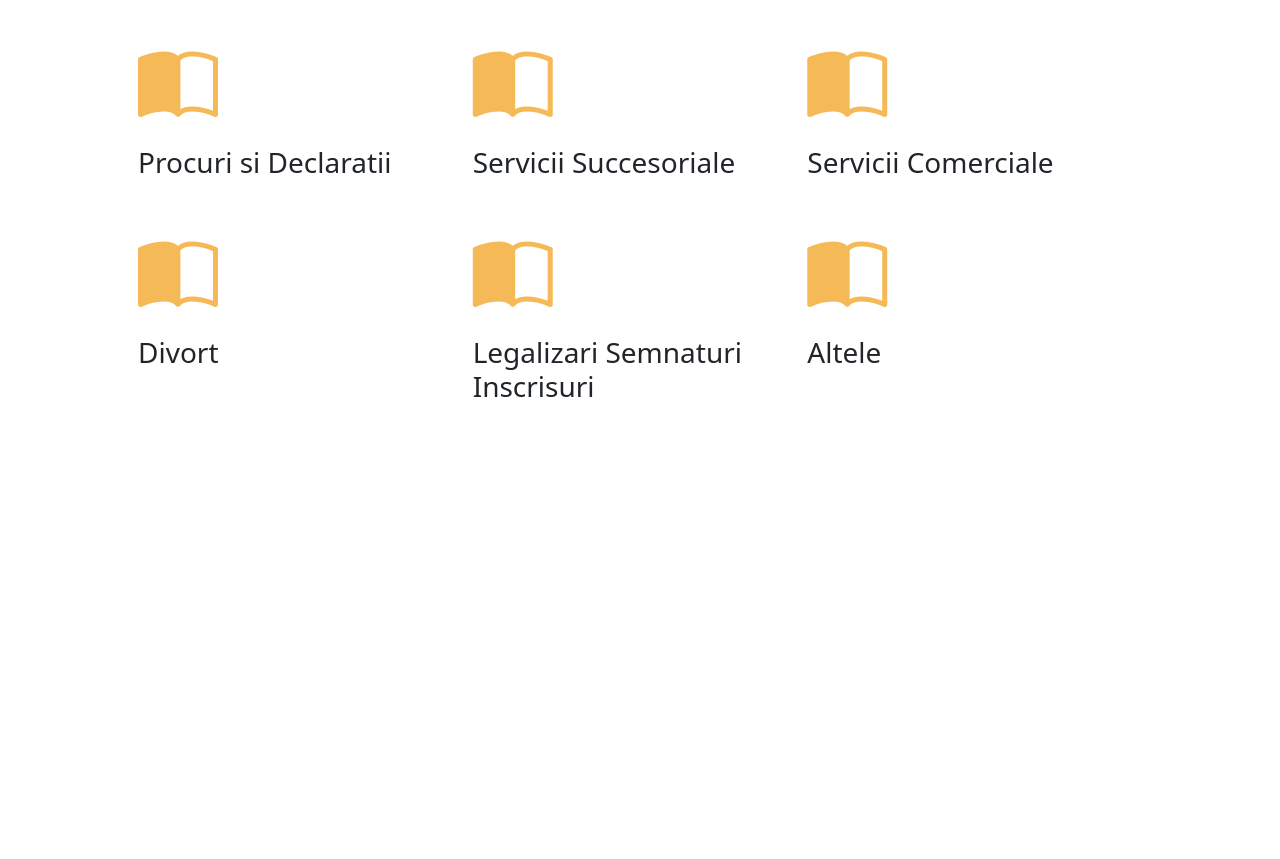
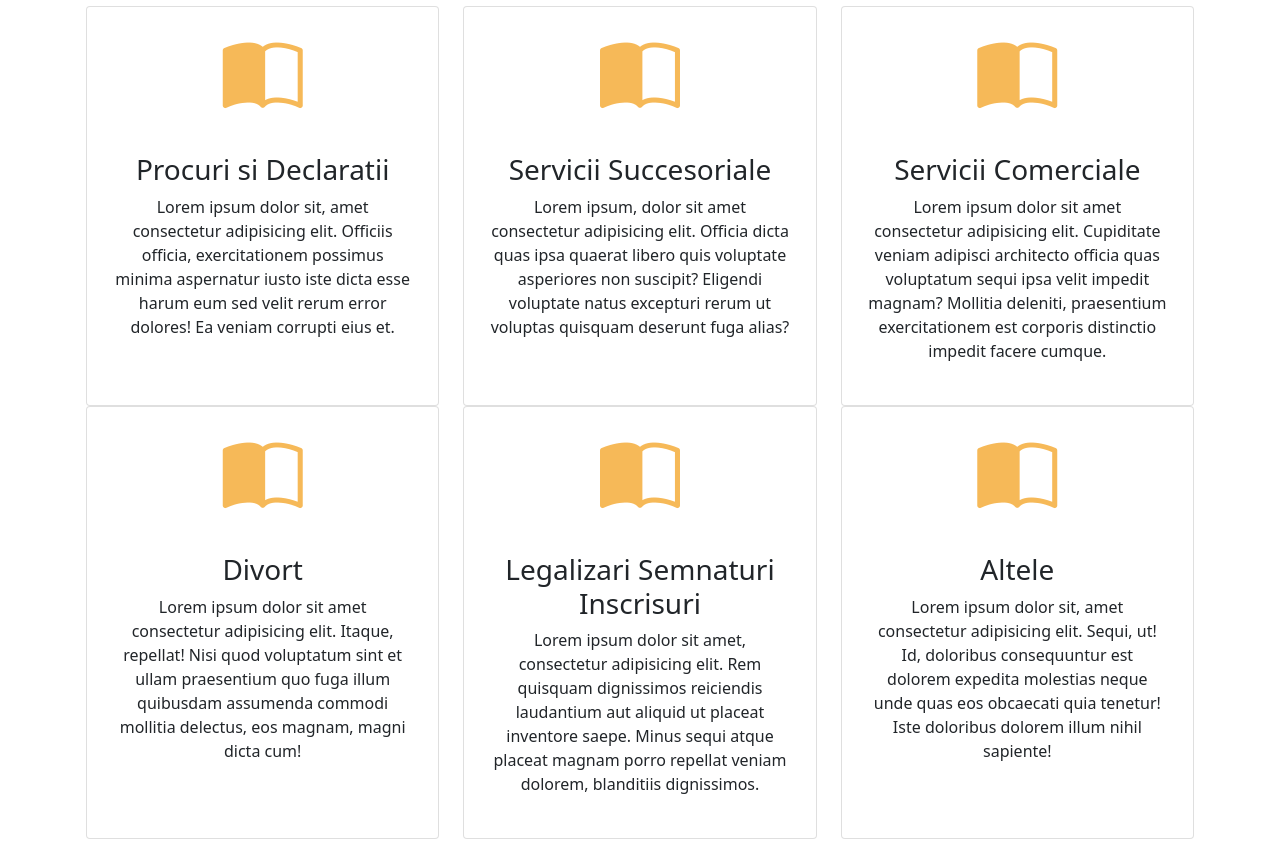
Before and after one commit to Mariusmar95/Site, a plain HTML site: page index.html in a window 1280 px wide. Shown: the part 260-1119 px from the top of the page. Before the commit the page ends 800 px from the top, so only its background shows below. Drawn offline with nearby package versions, Linux system fonts and the light colour scheme.

Commit message:
continuare

```diff
--- /dev/null
+++ b/contact.css
@@ -0,0 +1,39 @@
+*{
+    padding: 0;
+    margin: 0;
+  }
+.container {
+    max-width: 1224px;
+    width: 90%;
+    margin: 0 auto;
+  }
+
+.map{
+    display: flex;
+    justify-content: center;
+    margin: 20px;
+    padding: 20px;
+}
+
+
+
+.cards{
+    display: flex;
+    justify-content:space-around;
+    align-items: center;
+}
+
+.card{
+    background-color: hsl(180, 42%, 91%);
+    text-align: center;
+    margin:10px;
+    height: 15vh;
+    width: 20vh;
+    padding-top: 30px;
+}
+
+@media(max-width:700px){
+    .selection{
+        width: 50%;
+    }
+}
--- a/header.css
+++ b/header.css
@@ -90,7 +90,7 @@
       top: 0;
       gap: 0;
       flex-direction: column;
-      background-color: #e4dada;
+      background-color: #353030;
       width: 100%;
       text-align: center;
       transition: 0.3s;
--- a/index.css
+++ b/index.css
@@ -1,3 +1,3 @@
-.servicii{
-    flex-wrap: wrap;
+.card{
+    padding: 10px;
 }
--- a/index.html
+++ b/index.html
@@ -70,7 +70,7 @@
       </div>
     </header>
     <main>
-      <section class="servicii">
+      <section class="servicii" style="text-align: center">
         <div class="container" style="gap: 20px">
           <div
             class="servicii-oferite"
@@ -78,10 +78,10 @@
           >
             <h2>Servicii oferite</h2>
           </div>
-          <div class="row" style="margin: 20px; padding: 20px; gap: 20px">
-            <div class="row">
+          <div class="row" style="margin-bottom: 20px">
             <div class="col-lg-4 col-md-6 col-sm-12">
-                <div class="card-img">
+              <div class="card h-100">
+                <div class="card-img-top">
                   <span
                     id="boot-icon"
                     class="bi bi-book-half"
@@ -92,11 +92,20 @@
                     "
                   ></span>
                 </div>
+                <div class="card-body">
                   <h3>Procuri si Declaratii</h3>
-                <p></p>
+                  <p>
+                    Lorem ipsum dolor sit, amet consectetur adipisicing elit.
+                    Officiis officia, exercitationem possimus minima aspernatur
+                    iusto iste dicta esse harum eum sed velit rerum error
+                    dolores! Ea veniam corrupti eius et.
+                  </p>
+                </div>
+              </div>
             </div>
             <div class="col-lg-4 col-md-6 col-sm-12">
-                <div class="card-img">
+              <div class="card h-100">
+                <div class="card-img-top">
                   <span
                     id="boot-icon"
                     class="bi bi-book-half"
@@ -107,11 +116,20 @@
                     "
                   ></span>
                 </div>
+                <div class="card-body">
                   <h3>Servicii Succesoriale</h3>
-                <p></p>
+                  <p>
+                    Lorem ipsum, dolor sit amet consectetur adipisicing elit.
+                    Officia dicta quas ipsa quaerat libero quis voluptate
+                    asperiores non suscipit? Eligendi voluptate natus excepturi
+                    rerum ut voluptas quisquam deserunt fuga alias?
+                  </p>
+                </div>
+              </div>
             </div>
             <div class="col-lg-4 col-md-6 col-sm-12">
-                <div class="card-img">
+              <div class="card h-100">
+                <div class="card-img-top">
                   <span
                     id="boot-icon"
                     class="bi bi-book-half"
@@ -122,13 +140,21 @@
                     "
                   ></span>
                 </div>
+                <div class="card-body">
                   <h3>Servicii Comerciale</h3>
-                <p></p>
+                  <p>
+                    Lorem ipsum dolor sit amet consectetur adipisicing elit.
+                    Cupiditate veniam adipisci architecto officia quas
+                    voluptatum sequi ipsa velit impedit magnam? Mollitia
+                    deleniti, praesentium exercitationem est corporis distinctio
+                    impedit facere cumque.
+                  </p>
                 </div>
               </div>
-            <div class="row">
+            </div>
             <div class="col-lg-4 col-md-6 col-sm-12">
-                <div class="card-img">
+              <div class="card h-100">
+                <div class="card-img-top">
                   <span
                     id="boot-icon"
                     class="bi bi-book-half"
@@ -139,11 +165,20 @@
                     "
                   ></span>
                 </div>
+                <div class="card-body">
                   <h3>Divort</h3>
-                <p></p>
+                  <p>
+                    Lorem ipsum dolor sit amet consectetur adipisicing elit.
+                    Itaque, repellat! Nisi quod voluptatum sint et ullam
+                    praesentium quo fuga illum quibusdam assumenda commodi
+                    mollitia delectus, eos magnam, magni dicta cum!
+                  </p>
+                </div>
+              </div>
             </div>
             <div class="col-lg-4 col-md-6 col-sm-12">
-                <div class="card-img">
+              <div class="card h-100">
+                <div class="card-img-top">
                   <span
                     id="boot-icon"
                     class="bi bi-book-half"
@@ -154,10 +189,20 @@
                     "
                   ></span>
                 </div>
+                <div class="card-body">
                   <h3>Legalizari Semnaturi Inscrisuri</h3>
+                  <p>
+                    Lorem ipsum dolor sit amet, consectetur adipisicing elit.
+                    Rem quisquam dignissimos reiciendis laudantium aut aliquid
+                    ut placeat inventore saepe. Minus sequi atque placeat magnam
+                    porro repellat veniam dolorem, blanditiis dignissimos.
+                  </p>
+                </div>
+              </div>
             </div>
             <div class="col-lg-4 col-md-6 col-sm-12">
-                <div class="card-img">
+              <div class="card h-100">
+                <div class="card-img-top">
                   <span
                     id="boot-icon"
                     class="bi bi-book-half"
@@ -168,8 +213,15 @@
                     "
                   ></span>
                 </div>
+                <div class="card-body">
                   <h3>Altele</h3>
-                <p></p>
+                  <p>
+                    Lorem ipsum dolor sit, amet consectetur adipisicing elit.
+                    Sequi, ut! Id, doloribus consequuntur est dolorem expedita
+                    molestias neque unde quas eos obcaecati quia tenetur! Iste
+                    doloribus dolorem illum nihil sapiente!
+                  </p>
+                </div>
               </div>
             </div>
           </div>
```
Also changed, not shown: contact.html (added, +177 -0 lines). Lines whose indentation alone changed are shown as unchanged.
